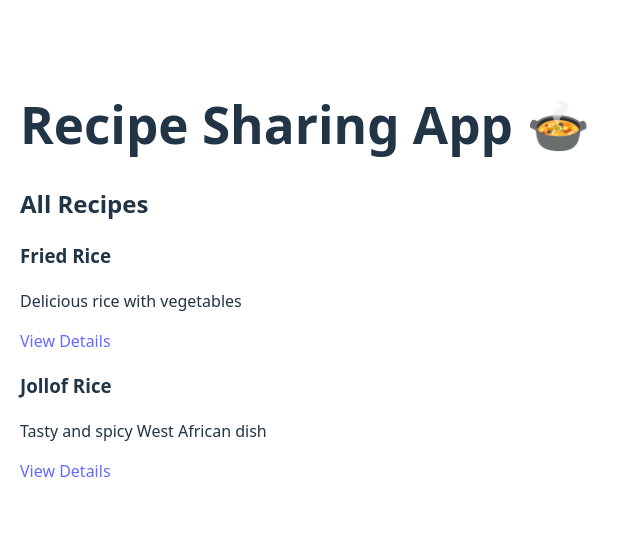
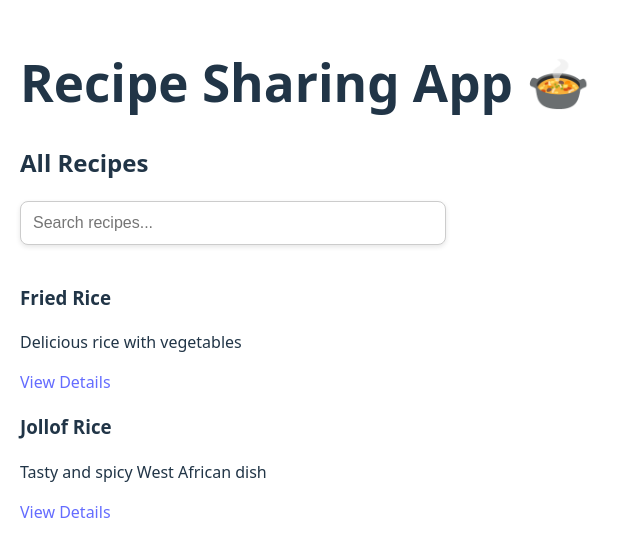
Before and after one commit to Veronica191/alx-fe-reactjs, a React (Vite) app in the folder recipe-sharing-app/: page / in a window 1280 px wide. Shown: the part 123-680 px from the top of the page, without its empty margins (0-640 px from the left). Built offline with nearby package versions, Linux system fonts and the light colour scheme.

Commit message:
Added Advanced features

```diff
--- a/recipe-sharing-app/src/App.jsx
+++ b/recipe-sharing-app/src/App.jsx
@@ -1,9 +1,15 @@
 import { BrowserRouter as Router, Routes, Route, Link } from "react-router-dom";
 import { useRecipeStore } from "./components/recipeStore";
 import RecipeDetails from "./components/RecipeDetails";
+import SearchBar from "./components/SearchBar"; // import the SearchBar
 
 function App() {
   const recipes = useRecipeStore((state) => state.recipes);
+  const searchTerm = useRecipeStore((state) => state.searchTerm);
+  const filteredRecipes = useRecipeStore((state) => state.filteredRecipes);
+
+  // decide which recipes to show: filtered or all
+  const displayedRecipes = searchTerm ? filteredRecipes : recipes;
 
   return (
     <Router>
@@ -16,21 +22,37 @@ function App() {
             element={
               <div>
                 <h2>All Recipes</h2>
-                {recipes.map((recipe) => (
+
+                {/* Step 2: SearchBar placed here */}
+                <SearchBar />
+
+                {/* Display recipes (filtered if search term exists) */}
+                {displayedRecipes.map((recipe) => (
                   <div key={recipe.id} style={{ marginBottom: "10px" }}>
                     <h3>{recipe.title}</h3>
                     <p>{recipe.description}</p>
                     <Link to={`/recipes/${recipe.id}`}>View Details</Link>
                   </div>
                 ))}
+
+                {/* Message if no recipes found */}
+                {displayedRecipes.length === 0 && <p>No recipes found.</p>}
               </div>
             }
           />
-          <Route path="/recipes/:id" element={<RecipeDetails />} />
+
+          <Route path="/recipes/:id" element={<RecipeDetailsWrapper />} />
         </Routes>
       </div>
     </Router>
   );
 }
 
+// Wrapper to extract recipe ID from URL
+import { useParams } from "react-router-dom";
+const RecipeDetailsWrapper = () => {
+  const { id } = useParams();
+  return <RecipeDetails recipeId={id} />;
+};
+
 export default App;
--- /dev/null
+++ b/recipe-sharing-app/src/components/SearchBar.jsx
@@ -0,0 +1,27 @@
+// src/components/SearchBar.jsx
+import React from 'react';
+import { useRecipeStore } from './recipeStore';
+
+const SearchBar = () => {
+  const setSearchTerm = useRecipeStore((state) => state.setSearchTerm);
+
+  return (
+    <input
+      type="text"
+      placeholder="Search recipes..."
+      onChange={(e) => setSearchTerm(e.target.value)}
+      style={{
+        padding: '12px',
+        width: '100%',
+        maxWidth: '400px',
+        fontSize: '16px',
+        borderRadius: '8px',
+        border: '1px solid #ccc',
+        marginBottom: '20px',
+        boxShadow: '0 2px 5px rgba(0,0,0,0.1)',
+      }}
+    />
+  );
+};
+
+export default SearchBar;
--- a/recipe-sharing-app/src/components/recipeStore.js
+++ b/recipe-sharing-app/src/components/recipeStore.js
@@ -1,3 +1,4 @@
+// src/components/recipeStore.jsx
 import { create } from 'zustand';
 
 export const useRecipeStore = create((set) => ({
@@ -6,21 +7,26 @@ export const useRecipeStore = create((set) => ({
     { id: 2, title: "Jollof Rice", description: "Tasty and spicy West African dish" },
   ],
 
-  // Add a new recipe
+  // Search and Filtering
+  searchTerm: '',
+  filteredRecipes: [],
+
+  setSearchTerm: (term) => set((state) => {
+    const filtered = state.recipes.filter(recipe =>
+      recipe.title.toLowerCase().includes(term.toLowerCase())
+    );
+    return { searchTerm: term, filteredRecipes: filtered };
+  }),
+
+  // Recipe actions
   addRecipe: (newRecipe) =>
     set((state) => ({ recipes: [...state.recipes, newRecipe] })),
 
-  // Delete a recipe by ID
   deleteRecipe: (id) =>
-    set((state) => ({
-      recipes: state.recipes.filter((recipe) => recipe.id !== id),
-    })),
+    set((state) => ({ recipes: state.recipes.filter(r => r.id !== id) })),
 
-  // Update a recipe
   updateRecipe: (updatedRecipe) =>
     set((state) => ({
-      recipes: state.recipes.map((recipe) =>
-        recipe.id === updatedRecipe.id ? updatedRecipe : recipe
-      ),
+      recipes: state.recipes.map(r => r.id === updatedRecipe.id ? updatedRecipe : r)
     })),
 }));
```
Also changed, not shown: recipe-sharing-app/src/components/RecipeList.jsx (+37 -13 lines).
